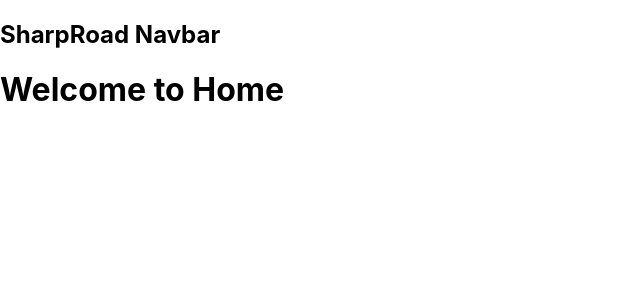
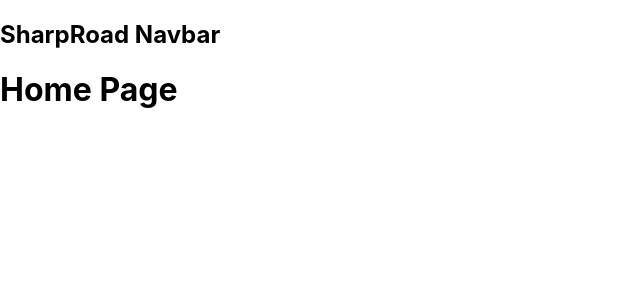
Before and after one commit to StevenAks21/Sharp-Road, a React (Create React App) app in the folder Front-End/: page /home in a window 1280 px wide. Shown: the top 300 px of the page, without its empty margins (0-640 px from the left). Built offline with nearby package versions, Linux system fonts and the light colour scheme.

Commit message:
Update Home.js

```diff
--- a/Front-End/src/Pages/Home.js
+++ b/Front-End/src/Pages/Home.js
@@ -1,12 +1,10 @@
 import Navbar from '../Components/Navbar'
 
 function Home() {
-
-
     return (
         <div>
             <Navbar></Navbar>
-            <h1>Welcome to Home</h1>
+            <h1>Home Page</h1>
         </div>
     )
 }
```
